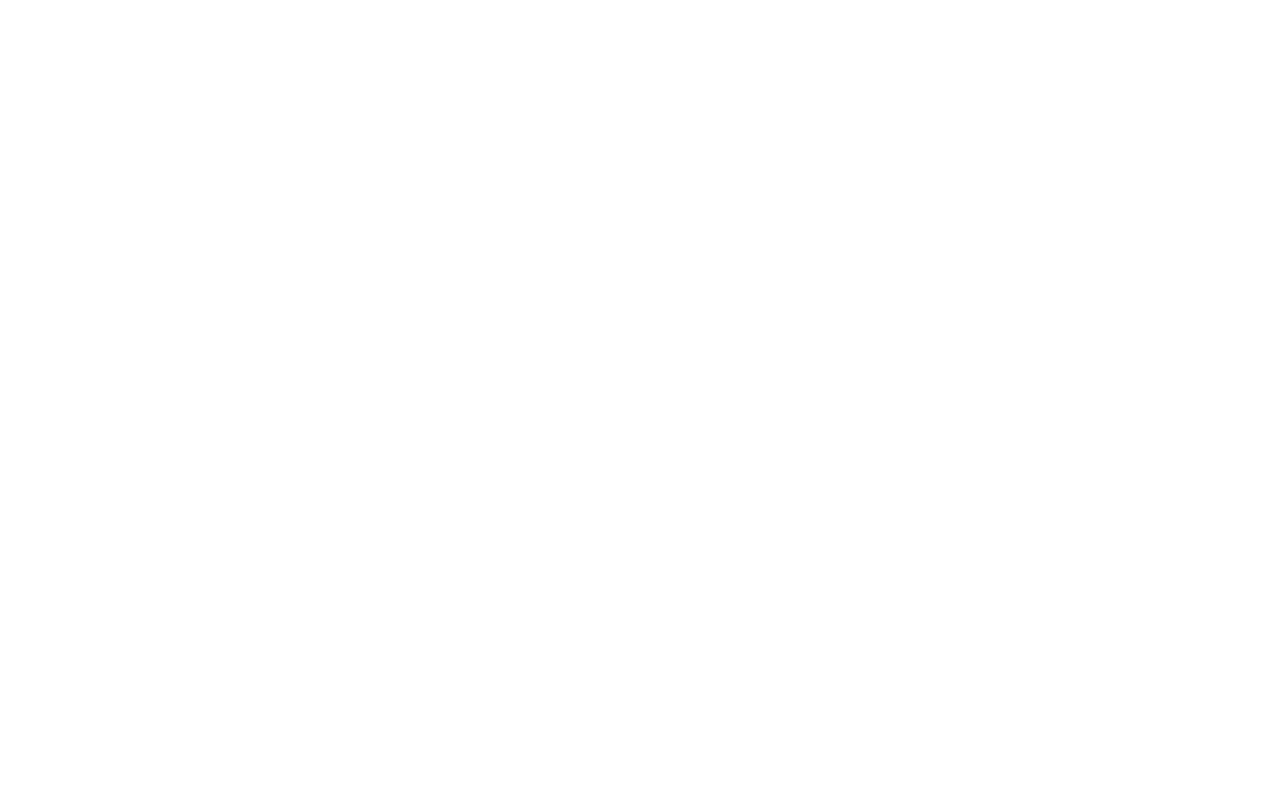
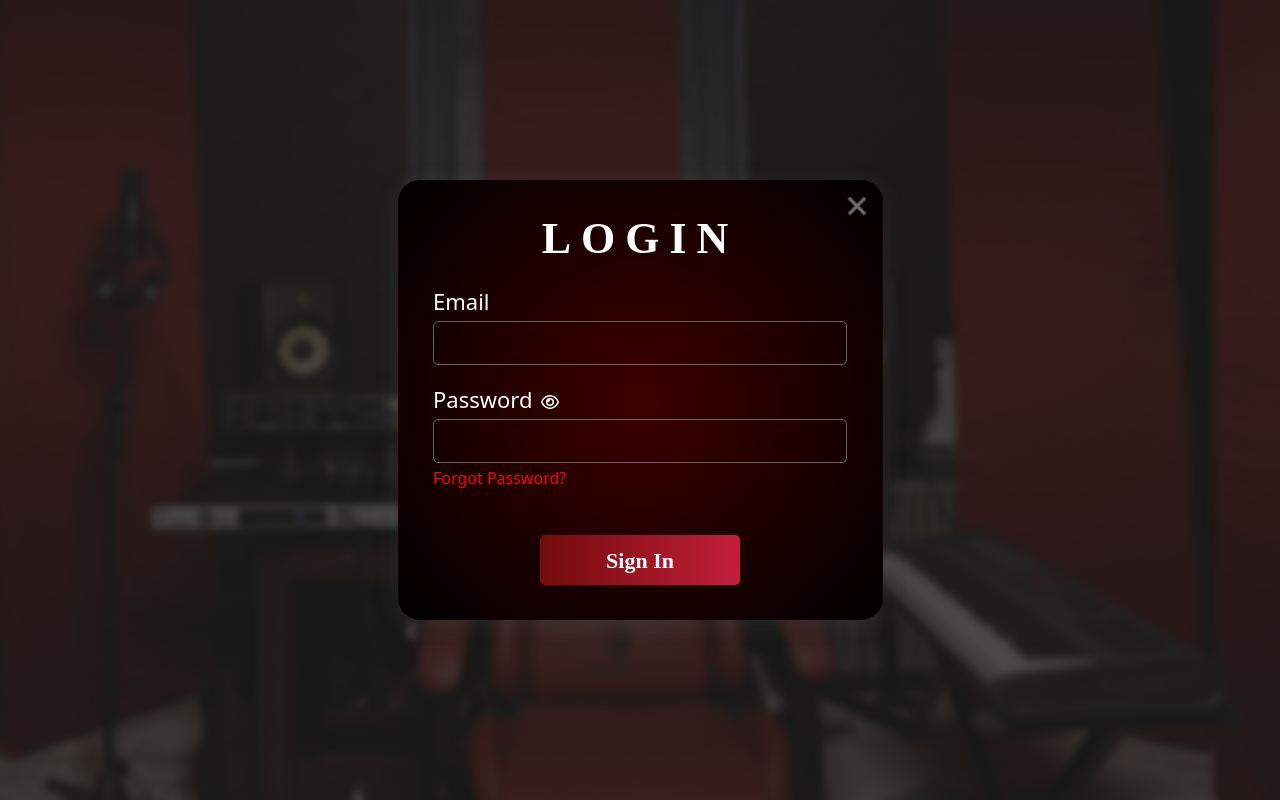
Before and after one commit to icieos-enterprise/KEAdminPanel, a React (Create React App) app: page / in a window 1280 px wide. Before the commit this address had no page. Built offline with nearby package versions, Linux system fonts and the light colour scheme.

Commit message:
login page is connected with api and displayed  toast messages

```diff
--- a/package.json
+++ b/package.json
@@ -6,10 +6,15 @@
     "@testing-library/jest-dom": "^5.17.0",
     "@testing-library/react": "^13.4.0",
     "@testing-library/user-event": "^13.5.0",
+    "axios": "^1.7.7",
+    "dompurify": "^3.1.7",
     "react": "^18.3.1",
     "react-dom": "^18.3.1",
+    "react-icons": "^5.3.0",
     "react-router-dom": "^6.27.0",
     "react-scripts": "5.0.1",
+    "react-toastify": "^10.0.6",
+    "tailwind-merge": "^2.5.4",
     "web-vitals": "^2.1.4"
   },
   "scripts": {
--- a/src/App.css
+++ b/src/App.css
@@ -36,4 +36,9 @@
     transform: rotate(360deg);
   }
 }
-/* . */
+
+/* custom style changes in react toastify */
+.Toastify__close-button{
+  color: white;
+  opacity: 100;
+}
--- a/src/App.js
+++ b/src/App.js
@@ -2,23 +2,23 @@
   Route,
   BrowserRouter as Router,
   Routes,
-
 } from "react-router-dom";
-
 import AdminLogin from "./pages/Login/AdminLogin";
-
-
-
 import logo from './logo.svg';
+import { ToastContainer } from 'react-toastify';
+import 'react-toastify/dist/ReactToastify.css';
 import './App.css';
 
 function App() {
   return (
-    <Router>
-      <Routes>
-        <Route path="/admin-login" element={<AdminLogin />} />
-      </Routes>
-    </Router>
+    <>
+      <Router>
+        <Routes>
+          <Route path="/" element={<AdminLogin />} />
+        </Routes>
+      </Router>
+      <ToastContainer autoClose={2000} />
+    </>
   );
 }
 
--- /dev/null
+++ b/src/constants/environment.js
@@ -0,0 +1,11 @@
+// environment variable names for development environment
+export const DEV = {
+    REACT_APP_BASE_URL: process.env.REACT_APP_BASE_URL_DEV,
+    REACT_APP_API_BASE_URL: process.env.REACT_APP_API_BASE_URL_DEV,
+};
+
+// environment variable names for production environment
+export const PROD = {
+    REACT_APP_BASE_URL: process.env.REACT_APP_BASE_URL,
+    REACT_APP_API_BASE_URL: process.env.REACT_APP_API_BASE_URL,
+};
--- a/src/pages/Login/AdminLogin.js
+++ b/src/pages/Login/AdminLogin.js
@@ -1,38 +1,109 @@
-import React from 'react'
-import Wrong from "../../assets/Vector.png"
-
-
+import React, { useEffect, useState } from "react";
+import DOMPurify from 'dompurify';
+import { twMerge } from 'tailwind-merge';
+import { FaRegEye, FaRegEyeSlash } from "react-icons/fa6";
+import Wrong from "../../assets/Vector.png";
+import showToast from "../../utils/toastNotifications";
+import { signIn } from "../../services/authService";
+import { isEmail, isNotEmpty } from "../../utils/utils";
 
 const AdminLogin = () => {
 
+    const [credentials, setCredentials] = useState({
+        email: "", password: ""
+    });
+    const [loading, setLoading] = useState(false);
+    const [showPassword, setShowPAssword] = useState(false);
+
+    const performSignIn = async() => {
+        if(isNotEmpty(credentials.email) && isNotEmpty(credentials.password)){
+            if(isEmail(credentials.email)){
+                setLoading(true);
+                signIn(credentials)
+                .then(res => {
+                    if(res.status === 200){
+                        showToast("success", "Signed in Successfully!")
+                    }
+                })
+                .catch(err => {
+                    console.log(err);
+                })
+                .finally(() => {setLoading(false)});
+            }else{
+                showToast("error", "Enter an Valid Email")
+            }
+        }else{
+            showToast("error", "Fill email and the password");
+        }
+    }
+
+    const submitLoginOnPressEnter = (e) => {
+        if(e.key === "Enter"){
+            performSignIn();
+        }
+    }
 
     return (
         <>
             <div className="main-container flex justify-center items-center   ">
-        <div className="relative w-screen  bg-studio bg-cover bg-center h-screen "></div>
-
+                <div className="relative w-screen  bg-studio bg-cover bg-center h-screen"></div>
                 <div className="absolute w-[300px] sm:w-[485px]  bg-red-300 rounded-[22px] bg-radial shadow-custom flex justify-center items-center ">
                     <div className="absolute top-[16px] left-[264px] sm:left-[449px]">
-                    <img src={Wrong} className="w-[15px] h-[15px] sm:w-[20px] sm:h-[20px]" alt="wrong"></img>
+                        <img
+                            src={Wrong}
+                            className="w-[15px] h-[15px] sm:w-[20px] sm:h-[20px]"
+                            alt="wrong"
+                        ></img>
                     </div>
-                <div className="flex items-center flex-col ">
-                    <p className="text-white  mt-[26px] font-['Jost'] font-bold text-[22px] tracking-[5px] sm:text-[44px] sm:tracking-[10px]">LOGIN</p>
+                    <div className="flex items-center flex-col">
+                        <p className="text-white  mt-[26px] font-['Jost'] font-bold text-[22px] tracking-[5px] sm:text-[44px] sm:tracking-[10px]">
+                            LOGIN
+                        </p>
                         <div className="w-[230px]  mt-[13px] sm:w-[414px] ">
+                            <div className="text-[12px] sm:text-[22px] font-sans text-[#FFFFFF]">
+                                Email
+                            </div>
+                            <div>
+                                {" "}
+                                <input
+                                    type="text"
+                                    className="w-full h-[22px] sm:h-[44px] bg-transparent border-[1px] border-[#705F5F] rounded-[2px] sm:rounded-[5px] mt-[3px] pl-[5px] sm:pl-[10px] text-[#ffffff] text-[10px] sm:text-[20px] "
+                                    value={credentials.email}
+                                    onChange={(e) => {setCredentials({...credentials, email: DOMPurify.sanitize(e.target.value)})}}
+                                    onKeyDown={(e) => submitLoginOnPressEnter(e)}
+                                ></input>{" "}
+                            </div>
 
-                        <div className="text-[12px] sm:text-[22px] font-sans text-[#FFFFFF]">Email</div>
-                        <div> <input type="text" className="w-full h-[22px] sm:h-[44px] bg-transparent border-[1px] border-[#705F5F] rounded-[2px] sm:rounded-[5px] mt-[3px] pl-[5px] sm:pl-[10px] text-[#ffffff] text-[10px] sm:text-[20px] "></input> </div>
+                            <div className="flex flex-row text-[12px] sm:text-[22px] font-sans text-[#FFFFFF] mt-[18px]">
+                                Password
+                                {showPassword && <span className="flex justify-center items-center ml-2 pt-1 text-lg"> <FaRegEyeSlash className="cursor-pointer" onClick={() => {setShowPAssword(!showPassword)}} /> </span>}
+                                {!showPassword &&  <span className="flex justify-center items-center ml-2 pt-1 text-lg"> <FaRegEye className="cursor-pointer" onClick={() => {setShowPAssword(!showPassword)}} /> </span>}
+                            </div>
+                            <div>
+                                {" "}
+                                <input
+                                    type={showPassword ? "text" : "password"}
+                                    className="w-full h-[22px] sm:h-[44px] bg-transparent border-[1px] border-[#705F5F] rounded-[2px] sm:rounded-[5px] mt-[3px] pl-[5px] sm:pl-[10px] text-[#ffffff] text-[10px] sm:text-[20px] "
+                                    value={credentials.password}
+                                    onChange={(e) => {setCredentials({...credentials, password: DOMPurify.sanitize(e.target.value)})}}
+                                    onKeyDown={(e) => submitLoginOnPressEnter(e)}
+                                ></input>{" "}
+                            </div>
 
-                        <div className="text-[12px] sm:text-[22px] font-sans text-[#FFFFFF] mt-[18px]">Password</div>
-                        <div> <input type="password" className="w-full h-[22px] sm:h-[44px] bg-transparent border-[1px] border-[#705F5F] rounded-[2px] sm:rounded-[5px] mt-[3px] pl-[5px] sm:pl-[10px] text-[#ffffff] text-[10px] sm:text-[20px] "></input> </div>
-
-                        <div className="mt-[3px] text-[#FD0202] sm:text-[16px] text-[10px] font-normal font-sans "><a href="#">Forgot Password?</a></div>
-
+                            <div className="mt-[3px] text-[#FD0202] sm:text-[16px] text-[10px] font-normal font-sans ">
+                                <a href="#">Forgot Password?</a>
                             </div>
-                        <button className="w-[100px] h-[20px] bg-gradient-to-r from-[#720B0B] to-[#C21F3A] mt-[45px] mb-[35px] rounded-[2px] sm:rounded-[5px] sm:w-[200px] sm:h-[50px] px-[2px] sm:px-[4px] flex justify-center items-center font-['Jost'] font-semibold text-[15px] sm:text-[22px] text-[#ffffff] hover:bg-none hover:bg-[#720B0B]">Sign In</button>
+                        </div>
+                        <button
+                            className={twMerge("w-[100px] h-[20px] mt-[45px] mb-[35px] rounded-[2px] sm:rounded-[5px] sm:w-[200px] sm:h-[50px] px-[2px] sm:px-[4px] flex justify-center items-center font-['Jost'] font-semibold text-[15px] sm:text-[22px] text-[#ffffff] hover:bg-none", loading ? "bg-slate-700 opacity-45" : "cursor-pointer bg-gradient-to-r from-[#720B0B] to-[#C21F3A] hover:bg-[#720B0B] ")}
+                            onClick={performSignIn}
+                            disabled={loading}
+                        >
+                            Sign In
+                        </button>
                     </div>
                 </div>
             </div>
-
         </>
     );
 };
--- /dev/null
+++ b/src/services/authService.js
@@ -0,0 +1,10 @@
+import api from '../constants/api';
+
+export const signIn = async (credentials) => {
+  try {
+    const response = await api.post(`/auth/login`, credentials);
+    return response.data;
+  } catch (error) {
+    throw error;
+  }
+};
--- /dev/null
+++ b/src/utils/toastNotifications.js
@@ -0,0 +1,33 @@
+import { toast } from 'react-toastify';
+
+const showToast = (type, message) => {
+  switch (type) {
+    case 'success':
+      toast.success(message, {
+        style: { fontSize: '14px', color: 'white', backgroundColor: "#240103" }
+      });
+      break;
+    case 'error':
+      toast.error(message, {
+        style: { fontSize: '14px', color: 'white', backgroundColor: "#240103"}
+      });
+      break;
+    case 'info':
+      toast.info(message,{
+        style: { fontSize: '14px', color: 'white', backgroundColor: "#240103" }
+      });
+      break;
+    case 'warning':
+      toast.warning(message, {
+        style: { fontSize: '14px', color: 'white', backgroundColor: "#240103" },
+      });
+      break;
+    default:
+      toast(message, {
+        style: { fontSize: '14px', color: 'white', backgroundColor: "#240103" },
+      });
+      break;
+  }
+};
+
+export default showToast;
--- a/src/utils/utils.js
+++ b/src/utils/utils.js
@@ -0,0 +1,9 @@
+export function isEmail(value) {
+    const emailPattern =
+        /^[\w-.]+@[a-zA-Z\d-]+(\.[a-zA-Z\d-]+)*\.[a-zA-Z]{2,}$/;
+    return emailPattern.test(value);
+}
+
+export function isNotEmpty(value) {
+    return value.trim() !== "";
+}
--- a/tailwind.config.js
+++ b/tailwind.config.js
@@ -7,7 +7,6 @@
       extend: {
       backgroundImage: {
         'studio': "url('/src/assets/studio.png')",
-
       },
       boxShadow: {
         'admin': '1px 4px 8px rgba(79, 79, 79, 0.25)', // Custom shadow with X, Y, blur, and opacity
```
Also changed, not shown: src/constants/api.js (+48 -0 lines), 2 other files (tests, documents, lock files or other folders). Lines whose indentation alone changed are shown as unchanged.
